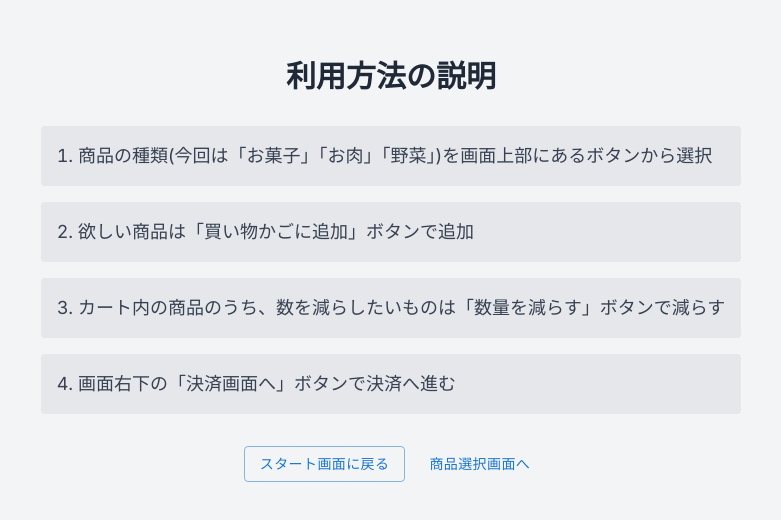
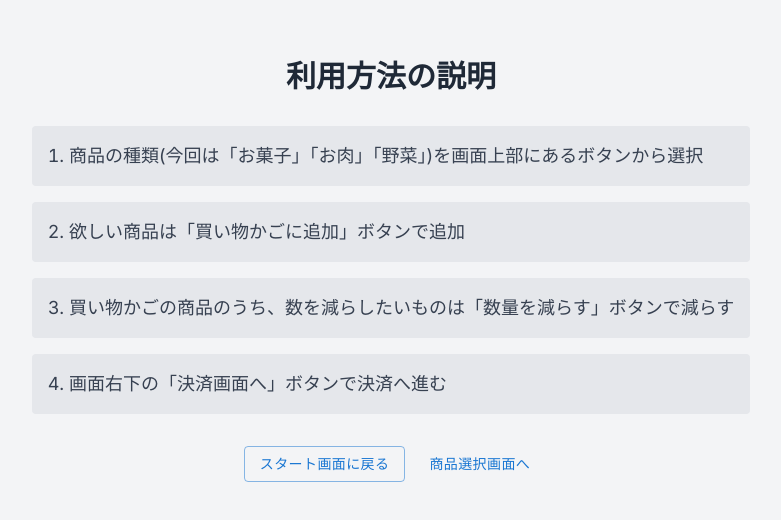
Before and after one commit to SeiyaMaruyama/self-checkout, a Next.js app: page /tutorial in a window 1280 px wide. Shown: the part 130-650 px from the top of the page, without its empty margins (249-1030 px from the left). Built offline with nearby package versions, Linux system fonts and the light colour scheme.

Commit message:
説明文の微調整

```diff
--- a/app/select/page.tsx
+++ b/app/select/page.tsx
@@ -283,7 +283,7 @@ const SelectComponent = () => {
           <div className="flex items-center justify-between">
             <h2 className="font-semibold">カート</h2>
             <Button variant="contained" color="error" onClick={resetCart}>
-              買い物かごのリセット
+              買い物かごを空にする
             </Button>
           </div>
           {/*
--- a/app/tutorial/page.tsx
+++ b/app/tutorial/page.tsx
@@ -15,7 +15,7 @@ export default function Component() {
           欲しい商品は「買い物かごに追加」ボタンで追加
         </li>
         <li className="bg-gray-200 dark:bg-gray-800 p-4 rounded">
-          カート内の商品のうち、数を減らしたいものは「数量を減らす」ボタンで減らす
+          買い物かごの商品のうち、数を減らしたいものは「数量を減らす」ボタンで減らす
         </li>
         <li className="bg-gray-200 dark:bg-gray-800 p-4 rounded">
           画面右下の「決済画面へ」ボタンで決済へ進む
```
